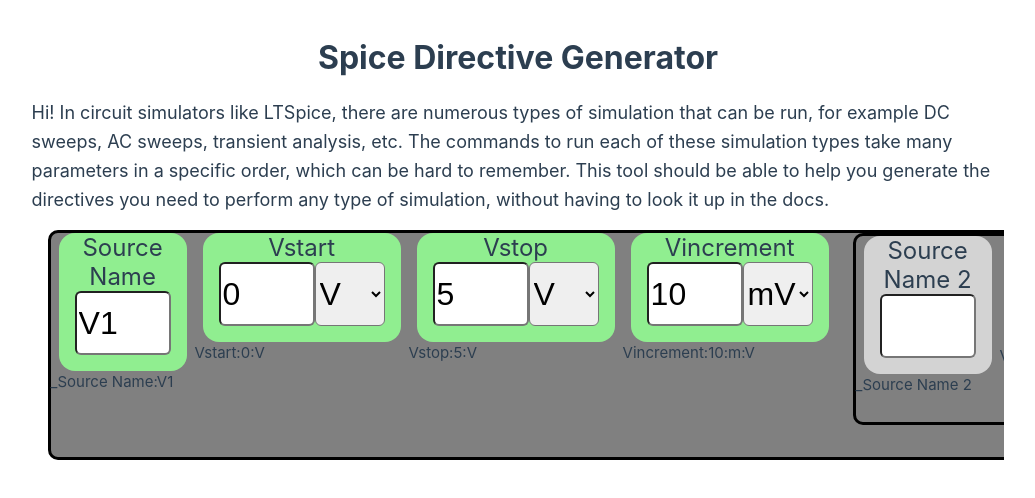
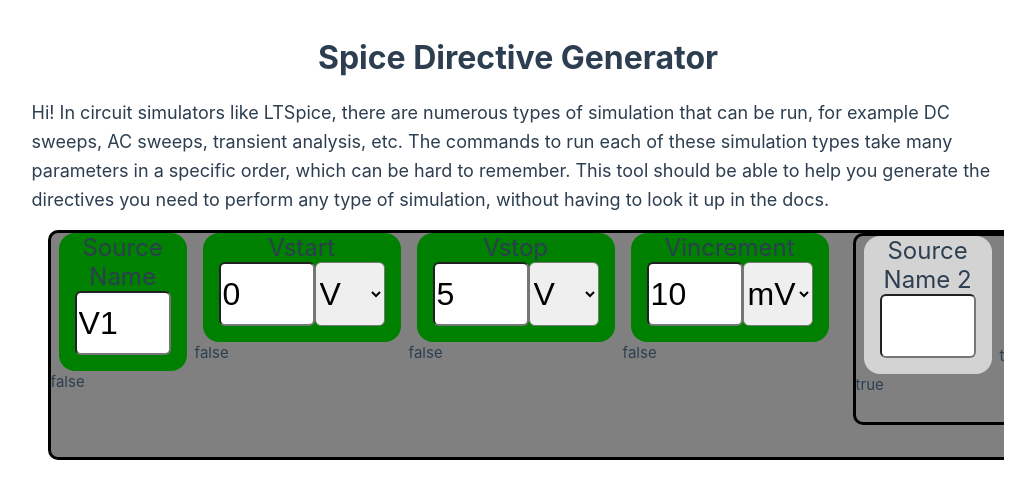
Before and after one commit to ianeyk/spice-directives, a Vue app in the folder spice-directives/: page / in a window 1280 px wide. Shown: the top 498 px of the page, without its empty margins (122-1157 px from the left). Built offline with nearby package versions, Linux system fonts and the light colour scheme; the HTML template or start-up script is replaced by a standard one.

Commit message:
working optional parameter grouping logic

```diff
--- a/spice-directives/src/App.vue
+++ b/spice-directives/src/App.vue
@@ -23,7 +23,7 @@ const docOpt1 = ".ac <oct, dec, lin> <Nsteps> <StartFreq> <EndFreq>"
 
     <main>
       <div class="chipContainer">
-        <ParameterGroup docOpt="<_Source Name:V1> <Vstart:0:V> <Vstop:5:V> <Vincrement:10:m:V> [<_Source Name 2> <Vstart2:V> <Vstop:V> [<Vincr2:V>]]"></ParameterGroup>
+        <ParameterGroup docOpt="<_Source Name:V1> <Vstart:0:V> <Vstop:5:V> <Vincrement:10:m:V> [<_Source Name 2> <Vstart2:V> <Vstop:V> [<Vincr2:V>]]" :topLevel="true" :index="0" :optional="false"></ParameterGroup>
         <!-- <ParameterChip name="Sweep" :inputComponent="ParameterChipSelect" :parameterProps="{'options': ['AC', 'DC', 'rocking', 'rolling'], 'value': 'AC'}" :valid="true" />
         <ParameterChip name="N Steps" :inputComponent="ParameterChipUnitless" :parameterProps="{'value': 100}" :valid="true" />
         <ParameterChip name="Starting Value" :inputComponent="ParameterChipUnits" :parameterProps="{'value': 0, 'units': 'V'}" :valid="true" />
--- a/spice-directives/src/components/ParameterChip.vue
+++ b/spice-directives/src/components/ParameterChip.vue
@@ -1,6 +1,6 @@
 <script setup lang="ts">
-import type { booleanParameterProps, parameterChipStatus, parameterChipProps, parameterChipValue, selectParameterProps, textParameterProps, unitlessParameterProps, unitsParameterProps, siPrefix } from '@/types';
-import { computed, ref, type Component, type ComputedRef, type Ref } from 'vue';
+import type { booleanParameterProps, parameterChipStatus, parameterChipProps, parameterChipValue, selectParameterProps, textParameterProps, unitlessParameterProps, unitsParameterProps, siPrefix, parameterChipInputValue } from '@/types';
+import { computed, ref, watch, type Component, type ComputedRef, type Ref } from 'vue';
 import ParameterChipBoolean from './ParameterChipBoolean.vue';
 import ParameterChipText from './ParameterChipText.vue';
 import ParameterChipSelect from './ParameterChipSelect.vue';
@@ -148,23 +148,35 @@ const parseOption = (option: string, optional: boolean = false): parameterChipPr
 
 const props = defineProps<{
     docOpt: string,
+    index: number,
+    optional: boolean,
 }>()
+const emit = defineEmits<{'parameterChanged': [parameterChipValue]}>()
 
 const parsedProps: parameterChipProps = parseOption(props.docOpt, true)
 
-const optional: Ref<boolean> = ref(parsedProps.optional)
 const valid: Ref<boolean> = ref(parsedProps.valid)
 const parameter: Ref<number | string | boolean> = ref(parsedProps.parameterProps.value)
 
-const parameterChanged = (newValues: parameterChipValue) => {
+const parameterChanged = (newValues: parameterChipInputValue) => {
     parameter.value = newValues.parameter
     valid.value = newValues.valid
 }
 
-const status: ComputedRef<parameterChipStatus> = computed(() => optional.value ?
+const status: ComputedRef<parameterChipStatus> = computed(() => props.optional ?
     (valid.value ? 'optionalvalid' : 'optionalInvalid') :
     (valid.value ? 'requiredvalid' : 'requiredInvalid')
 )
+
+watch([parameter, valid], () => {
+  emit('parameterChanged', {
+    index: props.index,
+    parameter: parameter.value,
+    valid: valid.value,
+    empty: !valid.value,
+  })
+});
+
 
 </script>
 
@@ -174,7 +186,7 @@ const status: ComputedRef<parameterChipStatus> = computed(() => optional.value ?
     <component :is="parsedProps.inputComponent" v-bind="parsedProps.parameterProps" @parameter-changed="parameterChanged"></component>
   </div>
   <div>
-    {{ docOpt }}
+    {{ props.optional }}
   </div>
 </template>
 
--- a/spice-directives/src/components/ParameterChipBoolean.vue
+++ b/spice-directives/src/components/ParameterChipBoolean.vue
@@ -1,5 +1,5 @@
 <script setup lang="ts">
-import type { booleanParameterProps, parameterChipValue } from '@/types';
+import type { booleanParameterProps, parameterChipInputValue, parameterChipValue } from '@/types';
 import { computed, ref, watch, type ComputedRef, type Ref } from 'vue';
 
 const props = withDefaults(defineProps<booleanParameterProps>(),
@@ -7,7 +7,7 @@ const props = withDefaults(defineProps<booleanParameterProps>(),
     trueMessage: 'True',
     falseMessage: 'False',
 })
-const emit = defineEmits<{'parameterChanged': [parameterChipValue]}>()
+const emit = defineEmits<{'parameterChanged': [parameterChipInputValue]}>()
 
 const parameter: Ref<boolean> = ref(props.value)
 const valid: ComputedRef<boolean> = computed(() => parameter.value)
--- a/spice-directives/src/components/ParameterChipSelect.vue
+++ b/spice-directives/src/components/ParameterChipSelect.vue
@@ -1,9 +1,9 @@
 <script setup lang="ts">
-import type { parameterChipValue, selectParameterProps } from '@/types';
+import type { parameterChipInputValue, parameterChipValue, selectParameterProps } from '@/types';
 import { ref, watch, type Ref } from 'vue';
 
 const props = defineProps<selectParameterProps>()
-const emit = defineEmits<{'parameterChanged': [parameterChipValue]}>()
+const emit = defineEmits<{'parameterChanged': [parameterChipInputValue]}>()
 
 const parameter: Ref<string> = ref(props.value)
 const valid: Ref<boolean> = ref(true)
--- a/spice-directives/src/components/ParameterChipText.vue
+++ b/spice-directives/src/components/ParameterChipText.vue
@@ -1,9 +1,9 @@
 <script setup lang="ts">
-import type { parameterChipValue, textParameterProps } from '@/types';
+import type { parameterChipInputValue, parameterChipValue, textParameterProps } from '@/types';
 import { computed, ref, watch, type ComputedRef, type Ref } from 'vue';
 
 const props = defineProps<textParameterProps>()
-const emit = defineEmits<{'parameterChanged': [parameterChipValue]}>()
+const emit = defineEmits<{'parameterChanged': [parameterChipInputValue]}>()
 
 const parameter: Ref<string> = ref(props.value)
 const valid: ComputedRef<boolean> = computed(() => parameter.value.length > 0)
--- a/spice-directives/src/components/ParameterChipUnitless.vue
+++ b/spice-directives/src/components/ParameterChipUnitless.vue
@@ -1,9 +1,9 @@
 <script setup lang="ts">
-import type { parameterChipValue, unitlessParameterProps } from '@/types';
+import type { parameterChipInputValue, parameterChipValue, unitlessParameterProps } from '@/types';
 import { computed, ref, watch, type ComputedRef, type Ref } from 'vue';
 
 const props = defineProps<unitlessParameterProps>()
-const emit = defineEmits<{'parameterChanged': [parameterChipValue]}>()
+const emit = defineEmits<{'parameterChanged': [parameterChipInputValue]}>()
 
 const rawParameter: Ref<number | string> = ref(props.value)
 const parameter: ComputedRef<number> = computed(() => typeof(rawParameter.value) === "number" ? rawParameter.value : NaN)
--- a/spice-directives/src/components/ParameterChipUnits.vue
+++ b/spice-directives/src/components/ParameterChipUnits.vue
@@ -1,10 +1,10 @@
 <script setup lang="ts">
 import { siPrefixToExponent } from '@/constants';
-import type { siPrefix, unitsParameterProps, parameterChipValue } from '@/types';
+import type { siPrefix, unitsParameterProps, parameterChipValue, parameterChipInputValue } from '@/types';
 import { computed, ref, watch, type ComputedRef, type Ref } from 'vue';
 
 const props = defineProps<unitsParameterProps>()
-const emit = defineEmits<{'parameterChanged': [parameterChipValue]}>()
+const emit = defineEmits<{'parameterChanged': [parameterChipInputValue]}>()
 
 const parameterSuffix: Ref<siPrefix> = ref(props.unitPrefix ? props.unitPrefix : 'unity')
 const rawParameterMantissa: Ref<number | string> = ref(props.value)
--- a/spice-directives/src/components/ParameterGroup.vue
+++ b/spice-directives/src/components/ParameterGroup.vue
@@ -1,6 +1,6 @@
 <script setup lang="ts">
 import type { booleanParameterProps, parameterChipStatus, parameterChipProps, parameterChipValue, parameterProps, selectParameterProps, textParameterProps, unitlessParameterProps, unitsParameterProps, siPrefix } from '@/types';
-import { computed, ref, type Component, type ComputedRef, type Ref } from 'vue';
+import { computed, ref, useTemplateRef, watch, type Component, type ComputedRef, type Ref } from 'vue';
 import ParameterChipUnits from './ParameterChipUnits.vue';
 import ParameterChipUnitless from './ParameterChipUnitless.vue';
 import ParameterChipSelect from './ParameterChipSelect.vue';
@@ -15,12 +15,17 @@ const assert = (assertion: boolean, message: string = "") => {
     }
 }
 
-const props = defineProps<{
-    docOpt: string
-}>()
-
-// const docOpt1 = "<-Boolean> <_Text> <_Greeting:howdy> <oct, dec, lin> <Nsteps:20> [<StartFreq:100:k:Hz> <EndFreq:1:Hz>]"
-// const docOpt1 = ".dc <_Source Name:V1> <Vstart:0:V> <Vstop:5:V> <Vincrement:10:m:V> <Nsteps:1> [<_Source Name 2> <Vstart2:V> <Vstop2:V> <Vincr2:V>]"
+const props = withDefaults(defineProps<{
+    docOpt: string,
+    topLevel: boolean,
+    index: number,
+    optional: boolean,
+}>(), {
+    topLevel: false,
+    index: 0,
+    optional: false,
+})
+const emit = defineEmits<{'parameterChanged': [parameterChipValue]}>()
 
 const isSingleParameter = (docOpt: string): boolean => {
     return !(docOpt.includes('<') || docOpt.includes('>'))
@@ -63,6 +68,8 @@ const parseDocOpt = (docOpt: string): string[] => {
                 // do not ever count the brackets themselves
 }
 
+const parsedDocOpt = parseDocOpt(props.docOpt)
+
 // everything starts out as optional
 // as soon as a parameter chip receives a value, it becomes non-optional
 // if one parameter chip is non-optional, then the entire parameter group is non-optional
@@ -71,15 +78,61 @@ const parseDocOpt = (docOpt: string): string[] => {
 
 
 // the top level parameter group is always non-optional
-// a parameter group is optional if all of its parameter chips are empty
+// a parameter group is optional if all of its parameter chips are empty (or: simply if it is empty)
+// a parameter group is empty if all of its parameter chips are empty
+// a parameter chip is empty if it is invalid
+
 // a parameter group is valid if all of its parameter chips are valid or optional
+
+const childrenValid: Ref<boolean[]> = ref(Array(parsedDocOpt.length).fill(false))
+const childrenEmpty: Ref<boolean[]> = ref(Array(parsedDocOpt.length).fill(true))
+const childrenParameters: Ref<string[]> = ref(Array(parsedDocOpt.length).fill(""))
+
+const empty: ComputedRef<boolean> = computed(() => {
+    return childrenEmpty.value.every(x => x) // if each child is either optional or valid
+})
+const optional: ComputedRef<boolean> = computed(() => {
+    return (!props.topLevel && empty.value)
+})
+const valid: ComputedRef<boolean> = computed(() => {
+    return optional.value || childrenValid.value.every(x => x) // if each child is either optional or valid
+})
+const parameter: ComputedRef<number | string | boolean> = computed(() => {
+    if (!valid) {
+        return ""
+    }
+    return childrenParameters.value.reduce((a, b) => {
+        if (b == "") {
+            return a
+        }
+        return a + " " + b}) // combine child parameters with spaces in between
+})
+
+const parameterChanged = (newValues: parameterChipValue) => {
+    childrenValid.value[newValues.index] = newValues.valid
+    childrenEmpty.value[newValues.index] = newValues.empty
+    childrenParameters.value[newValues.index] = String(newValues.parameter)
+}
+
+watch([parameter, valid], () => {
+  emit('parameterChanged', {
+    index: props.index,
+    parameter: parameter.value,
+    valid: valid.value,
+    empty: empty.value,
+  })
+});
 
 </script>
 
 <template>
     <div class="parameterGroupOuter">
-        <div v-for="option in parseDocOpt(props.docOpt)">
-            <component :is="isSingleParameter(option) ? ParameterChip : ParameterGroup" :doc-opt="option"></component>
+        <div v-for="(option, index) in parsedDocOpt" :key="index">
+            <component :is="isSingleParameter(option) ? ParameterChip : ParameterGroup" :doc-opt="option" :index="index" :optional="optional" @parameter-changed="parameterChanged"></component>
+        </div>
+        <br>
+        <div>
+            {{ optional }}
         </div>
     </div>
 </template>
```
Also changed, not shown: spice-directives/src/types.ts (+8 -1 lines).
